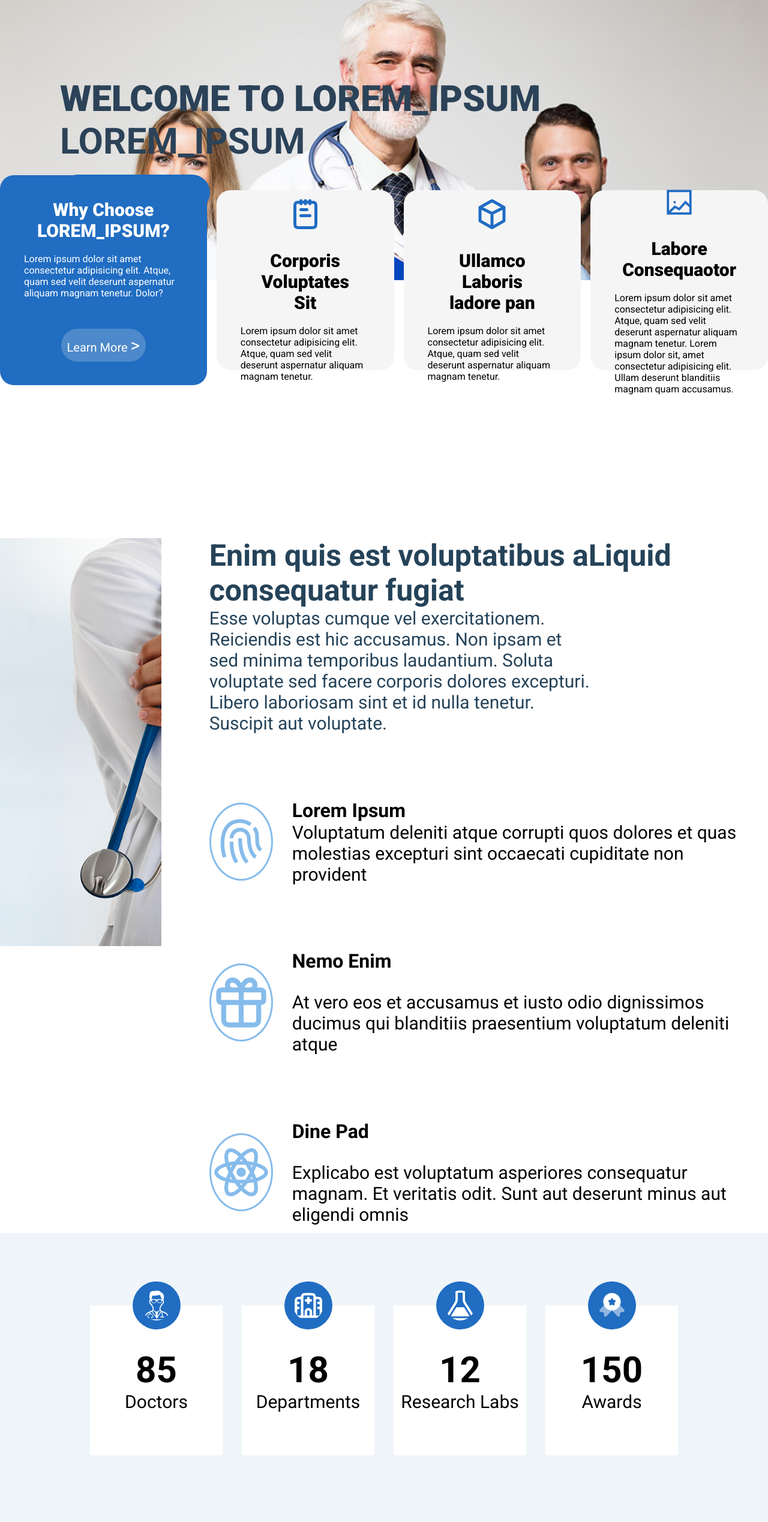
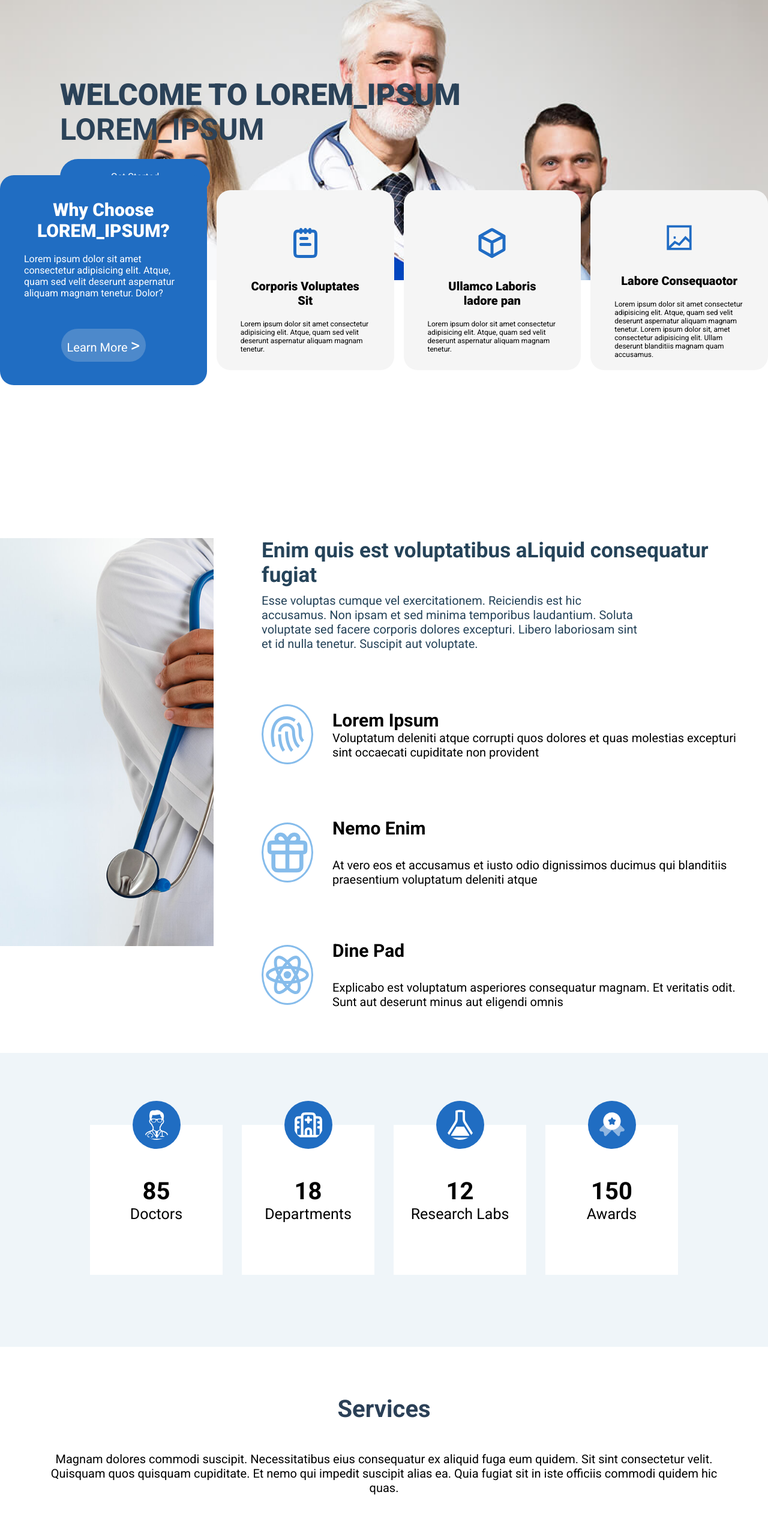
Before and after one commit to toxickobra/classHackathon, a plain HTML site: page index.html in a window 1280 px wide. Shown: the part 200-2737 px from the top of the page at 60% size. Drawn offline with Linux system fonts and the light colour scheme.

Commit message:
more reduced

```diff
--- a/styles.css
+++ b/styles.css
@@ -103,11 +103,11 @@ header{
 .welcome-text1{
     font-weight: 800;
     color:#2b4258;
-    font-size: 60px;
+    font-size: 50px;
 }
 .welcome-text2{
     font-weight:600;
-    font-size: 60px;
+    font-size: 50px;
     color:#2b4258
 }
 .btnGetStarted{
@@ -160,6 +160,7 @@ header{
     color:black;
     display: flex;
     flex-wrap:wrap;
+    font-size: 12px;
 
 }
 .btnLearn{
@@ -184,7 +185,7 @@ header{
     display: flex;
     flex-wrap:wrap;
     font-weight: 900;
-    font-size: 30px;
+    font-size: 20px;
 }
 .note-img{
     height:60px;
@@ -208,11 +209,12 @@ header{
     margin-bottom: 100px;;
 }
 .main-heading{
-    font-size: 50px;
+    font-size: 35px;
     color:#254359;
+    margin-bottom: 10px;
 }
 .main-heading-content{
-    font-size: 30px;
+    font-size: 20px;
     color:#254359;
     max-width: 50vw;
 }
@@ -229,12 +231,12 @@ header{
     gap:2rem;
 }
 .small-icon{
-    height: 100px;
-    width: 100px;
+    height: 80px;
+    width: 80px;
 }
 .small-content-icon{
-    height:130px;
-    width: 130px;
+    height:100px;
+    width: 100px;
     border: 3px solid #86bceb;
     border-radius: 50% 50%;
     display: flex;
@@ -247,8 +249,11 @@ header{
     justify-content: center;
     gap:2rem;
 }
+.small-title{
+    font-size:30px;
+}
 .small-title-desc{
-    font-size: 30px;
+    font-size: 20px;
     display: flex;
     flex-wrap: wrap;
     padding-right: 20px;
@@ -274,10 +279,10 @@ header{
     position: relative;
 }
 .third-box-count{
-    font-size: 60px;
+    font-size: 40px;
 }
 .third-box-title{
-    font-size: 30px;
+    font-size: 25px;
 }
 .third-box-img{
     height: 80px;
@@ -304,12 +309,12 @@ header{
     align-items: center;
 }
 .fourth-section-title{
-    font-size: 60px;
+    font-size: 40px;
     font-weight: 600;
     color: #2b4057;
 }
 .fourth-section-desc{
-    font-size: 25px;
+    font-size: 20px;
     text-align: center;
 }
 .fourth-box{
@@ -334,11 +339,11 @@ header{
 }
 
 .fourth-box-title{
-    font-size: 40px;
+    font-size: 30px;
     font-weight: 600;
 }
 .fourth-box-desc{
-    font-size: 25px;
+    font-size: 15px;
     display: flex;
     flex-wrap: wrap;
     text-align: center;
@@ -353,12 +358,12 @@ header{
     background-color: #eff5f9;
 }
 .fifth-section-title{
-    font-size: 60px;
+    font-size: 40px;
     font-weight: 500;
     color: #254359;
 }
 .fifth-section-desc{
-    font-size: 25px;
+    font-size: 20px;
     text-align: center;
 }
 .fifth-section-form{
@@ -379,13 +384,13 @@ header{
 }
 .yourName{
     padding:20px;
-    font-size: 25px;
+    font-size: 15px;
 }
 .yourName::placeholder{
-    font-size: 25px;
+    font-size: 15px;
 }
 #message::placeholder{
-    font-size: 25px;
+    font-size: 15px;
 }
 
 .second-section{
```
